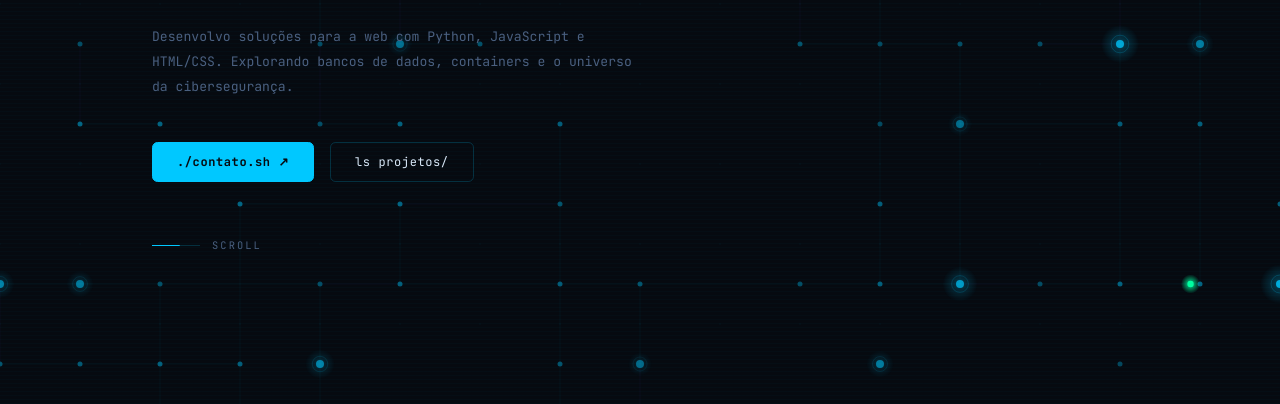
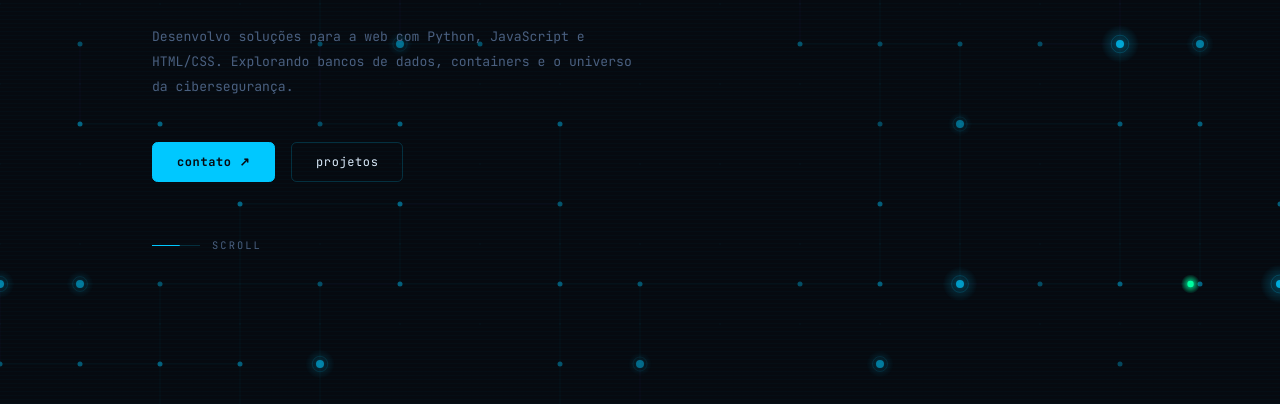
Before and after one commit to msribeiro06/msribeiro06.github.io, a plain HTML site: page index.html in a window 1280 px wide. Shown: the part 396-800 px from the top of the page. Drawn offline with Linux system fonts and the light colour scheme.

```diff
--- a/index.html
+++ b/index.html
@@ -512,8 +512,8 @@
       Explorando bancos de dados, containers e o universo da cibersegurança.
     </p>
     <div class="hero-cta">
-      <a href="#contato" class="btn btn-primary">./contato.sh ↗</a>
-      <a href="#projetos" class="btn btn-ghost">ls projetos/</a>
+      <a href="#contato" class="btn btn-primary"> contato ↗</a>
+      <a href="#projetos" class="btn btn-ghost"> projetos </a>
     </div>
     <div class="scroll-hint">
       <div class="scroll-bar"></div>
```
